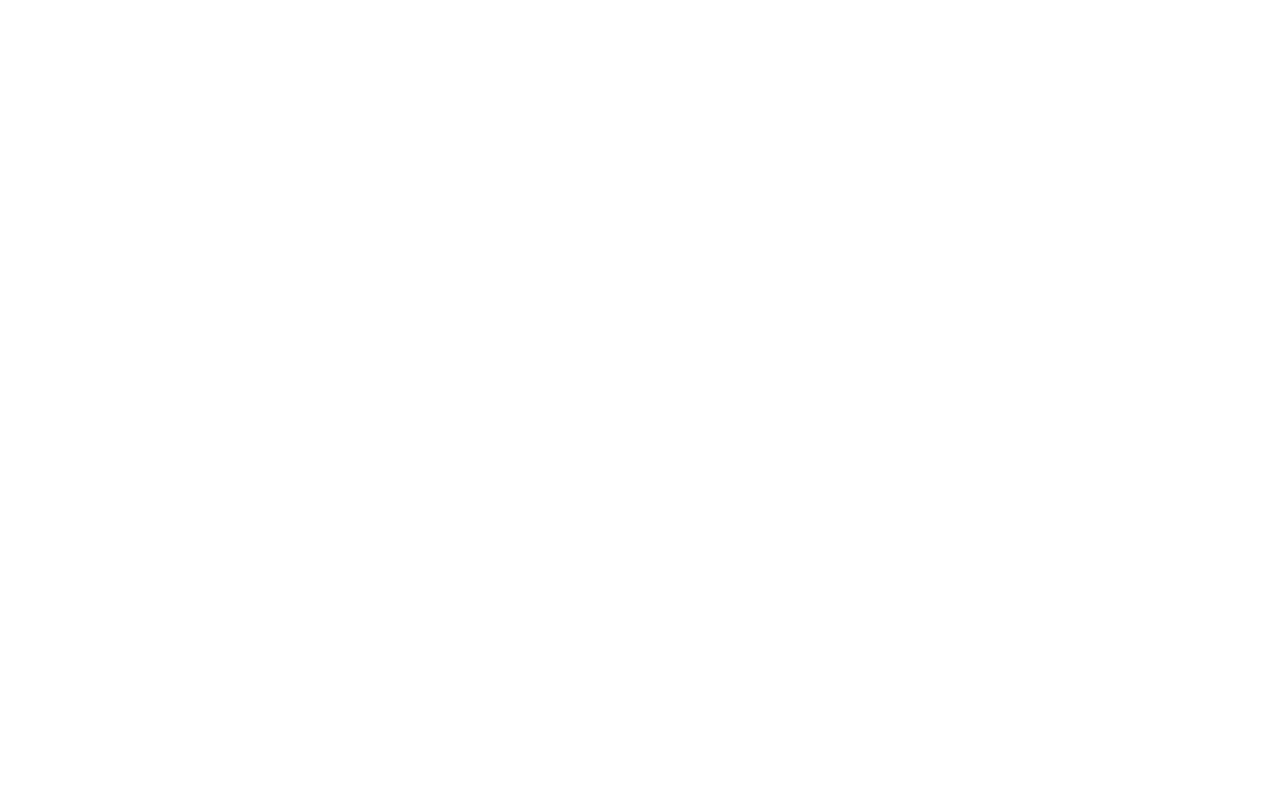
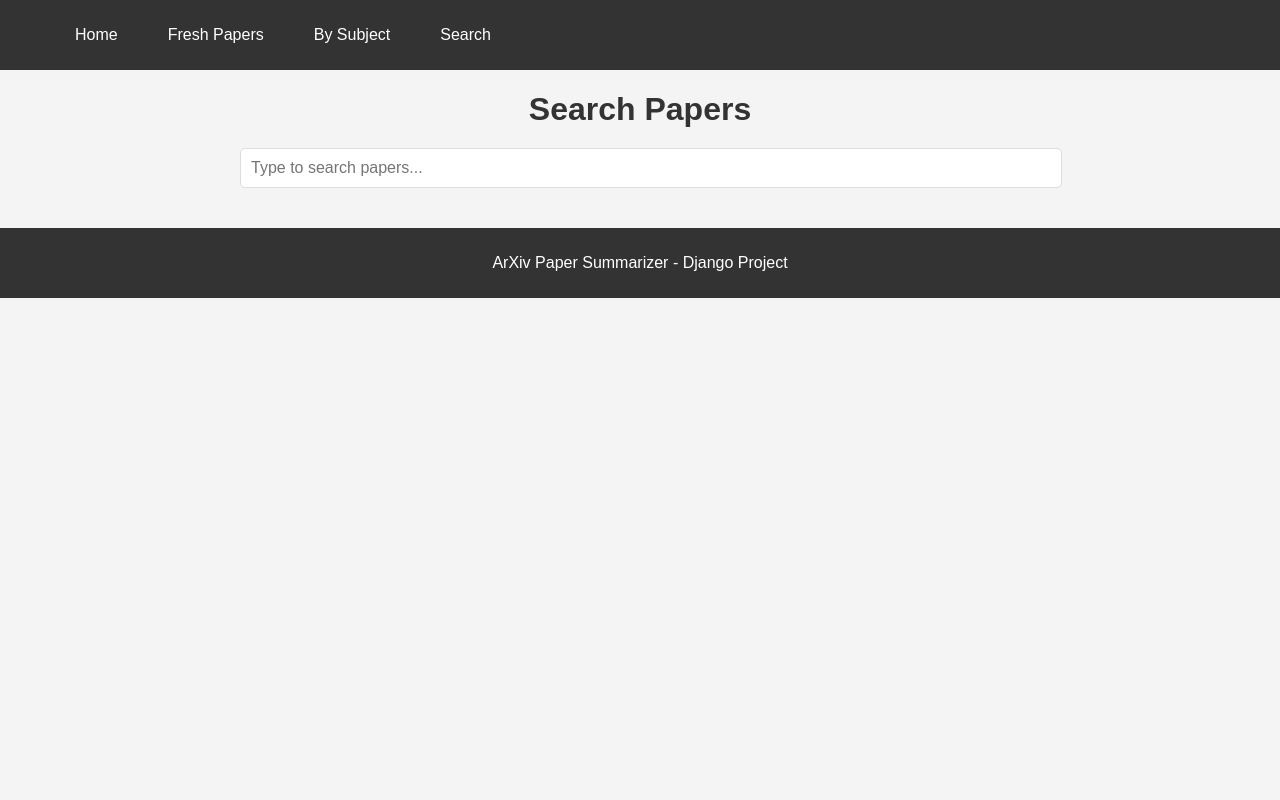
Before and after one commit to LightDashing/django-summarizator, a Django app: page /search in a window 1280 px wide. Before the commit the page is empty. Run offline with Django 5.2, Linux system fonts and the light colour scheme.

Commit message:
added search page

```diff
--- a/main/templates/search.html
+++ b/main/templates/search.html
@@ -0,0 +1,168 @@
+<!DOCTYPE html>
+<html lang="en">
+<head>
+    <meta charset="UTF-8">
+    <meta name="viewport" content="width=device-width, initial-scale=1.0">
+    <title>Search Papers</title>
+    <style>
+        /* Basic styling */
+        body {
+            font-family: Arial, sans-serif;
+            background-color: #f4f4f4;
+            margin: 0;
+            padding: 0;
+        }
+
+        .container {
+            width: 90%;
+            max-width: 800px;
+            margin: 20px auto;
+        }
+
+        h1 {
+            color: #333;
+            text-align: center;
+            margin-bottom: 20px;
+        }
+
+        input[type="text"] {
+            width: 100%;
+            padding: 10px;
+            font-size: 16px;
+            margin-bottom: 20px;
+            border-radius: 5px;
+            border: 1px solid #ddd;
+        }
+
+        .papers-list {
+            display: flex;
+            flex-direction: column;
+        }
+
+        .paper {
+            background-color: white;
+            border: 1px solid #ddd;
+            border-radius: 5px;
+            padding: 15px;
+            margin-bottom: 10px;
+        }
+
+        .paper h2 {
+            font-size: 18px;
+            color: #333;
+        }
+
+        .paper p {
+            color: #666;
+        }
+
+        a {
+            color: #007BFF;
+            text-decoration: none;
+        }
+
+        a:hover {
+            text-decoration: underline;
+        }
+
+        .navbar {
+            background-color: #333;
+            color: white;
+            padding: 10px 20px;
+        }
+
+        .navbar ul {
+            list-style-type: none;
+            display: flex;
+        }
+
+        .navbar ul li {
+            margin-right: 20px;
+        }
+
+        .navbar ul li a {
+            color: white;
+            text-decoration: none;
+            padding: 10px 15px;
+        }
+
+        .navbar ul li a:hover {
+            background-color: #555;
+        }
+
+        footer {
+            text-align: center;
+            padding: 10px 0;
+            background-color: #333;
+            color: white;
+            margin-top: 20px;
+        }
+
+    </style>
+
+    <script>
+        let searchTimeout = null;
+
+        function searchPapers(query) {
+            if (!query) {
+                document.getElementById('papers-list').innerHTML = ''; // Clear results if no query
+                return;
+            }
+
+            fetch(`/search_papers/?query=${query}`)
+            .then(response => response.json())
+            .then(data => {
+                const papersList = document.getElementById('papers-list');
+                papersList.innerHTML = ''; // Clear previous results
+
+                data.papers.forEach(paper => {
+                    const paperElement = document.createElement('div');
+                    paperElement.classList.add('paper');
+                    paperElement.innerHTML = `
+                        <h2><a href="/paper/${paper.id}/">${paper.title}</a></h2>
+                        <p>${paper.abstract.slice(0, 200)}...</p>
+                        <p>Score: ${paper.score}</p>
+                    `;
+                    papersList.appendChild(paperElement);
+                });
+            })
+            .catch(error => console.error('Error:', error));
+        }
+
+        function handleInput(event) {
+            clearTimeout(searchTimeout); // Clear the previous timeout
+            const query = event.target.value;
+
+            // Set a delay of 500ms before sending the search request
+            searchTimeout = setTimeout(() => {
+                searchPapers(query);
+            }, 500);
+        }
+
+        window.onload = function() {
+            document.getElementById('search-input').addEventListener('input', handleInput);
+        };
+    </script>
+</head>
+<body>
+        <!-- Navigation menu -->
+        <div class="navbar">
+            <ul>
+                <li><a href="{% url 'index' %}">Home</a></li>
+                <li><a href="{% url 'fresh' %}">Fresh Papers</a></li>
+                <li><a href="{% url 'subject' %}">By Subject</a></li>
+                <li><a href="{% url 'search' %}">Search</a></li>
+            </ul>
+        </div>
+    <div class="container">
+        <h1>Search Papers</h1>
+        <input type="text" id="search-input" placeholder="Type to search papers...">
+        <div class="papers-list" id="papers-list">
+            <!-- Search results will be displayed here -->
+        </div>
+    </div>
+    <footer>
+        <p>ArXiv Paper Summarizer - Django Project</p>
+    </footer>
+</body>
+</html>
--- a/main/templates/subject.html
+++ b/main/templates/subject.html
@@ -171,7 +171,7 @@
                     const paperElement = document.createElement('div');
                     paperElement.classList.add('paper');
                     paperElement.innerHTML = `
-                        <h2>${paper.title}</h2>
+                    <h2><a href="/paper/${paper.id}/">${paper.title}</a></h2>
                     <p>${paper.abstract.slice(0, 200)}...</p>
                     <p>Score: <span class="score" id="score-${paper.id}">${paper.score}</span></p>
                     <button class="plus-button" onclick="increaseScore(${paper.id})">+ Vote</button>
--- a/main/urls.py
+++ b/main/urls.py
@@ -11,4 +11,5 @@ urlpatterns = [
     path('increase_score/<int:paper_id>/', views.increase_score, name='increase_score'),
     path('fetch_papers/', views.fetch_papers, name='fetch_papers'),
     path('fetch_categories/', views.fetch_categories, name='fetch_categories'),
+    path('search_papers/', views.search_papers, name='search_papers'),
 ]
--- a/main/views.py
+++ b/main/views.py
@@ -81,3 +81,19 @@ def fetch_categories(request):
 
     categories_data = [{'name': category.name} for category in categories]
     return JsonResponse({'categories': categories_data})
+
+def search_papers(request):
+    query = request.GET.get('query', '')
+    if query:
+        papers = Paper.objects.filter(title__icontains=query) | Paper.objects.filter(abstract__icontains=query)
+    else:
+        papers = Paper.objects.none()
+
+    papers_data = [{
+        'id': paper.id,
+        'title': paper.title,
+        'abstract': paper.abstract,
+        'score': paper.score
+    } for paper in papers]
+
+    return JsonResponse({'papers': papers_data})
```
Lines whose indentation alone changed are shown as unchanged.
